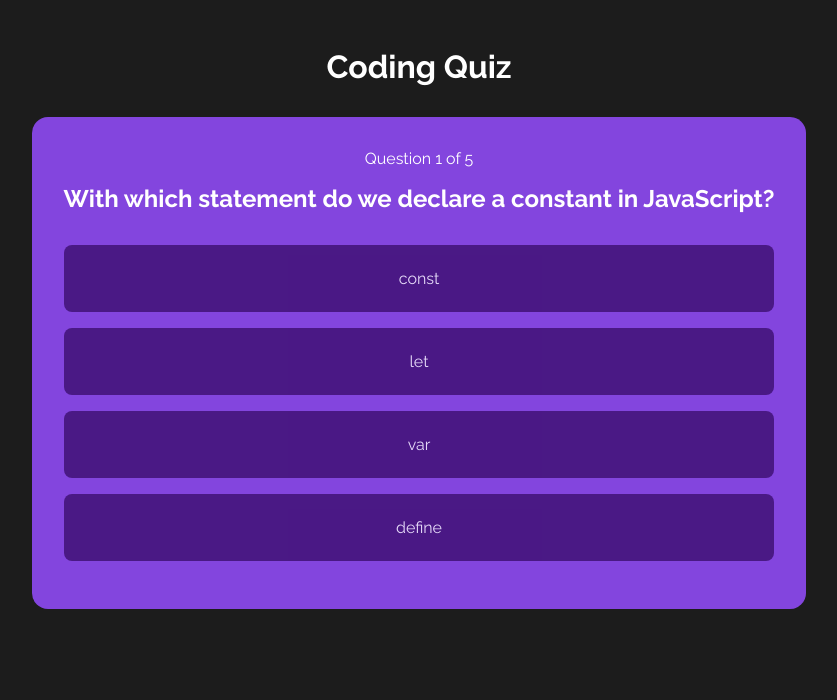
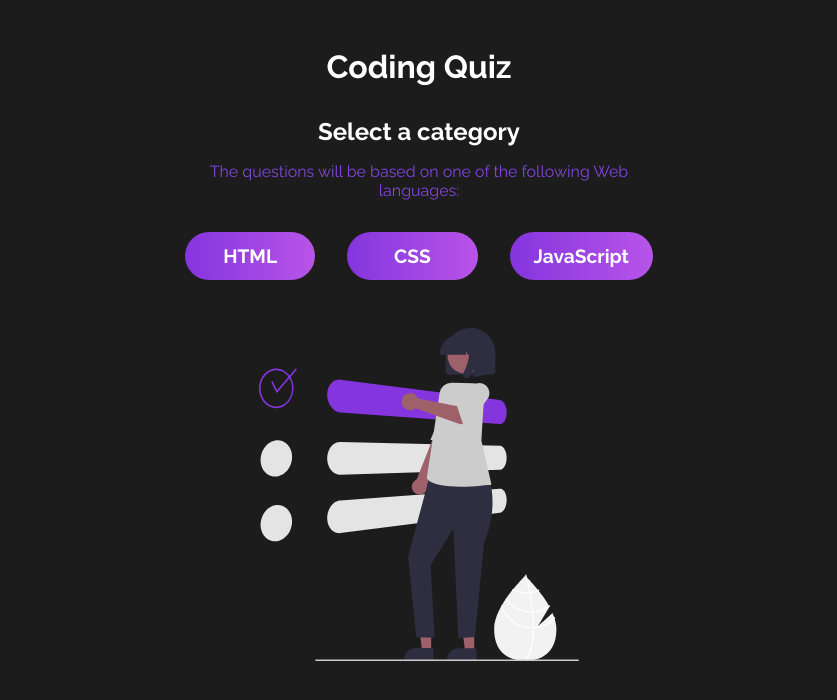
Before and after one commit to mat-afk/coding-quiz, a React (Vite) app: page / in a window 1280 px wide. Both pictures are taken after a click on the button "Start". Shown: the top 700 px of the page, without its empty margins (221-1058 px from the left). Built offline with nearby package versions, Linux system fonts and the light colour scheme.

Commit message:
feat: category selection component

```diff
--- a/src/App.jsx
+++ b/src/App.jsx
@@ -2,6 +2,7 @@ import { useContext, useEffect } from "react";
 
 import { QuizContext } from "./context/quiz";
 import StartingPage from "./components/StartingPage";
+import CategorySelection from "./components/CategorySelection";
 import Question from "./components/Question";
 import GameFinished from "./components/GameFinished";
 
@@ -18,6 +19,7 @@ function App() {
     <div className="App">
       <h1>Coding Quiz</h1>
       {quizState.stage === "Start" && <StartingPage />}
+      {quizState.stage === "Category" && <CategorySelection />}
       {quizState.stage === "Quiz" && <Question />}
       {quizState.stage === "End" && <GameFinished />}
     </div>
--- /dev/null
+++ b/src/components/CategorySelection.css
@@ -0,0 +1,28 @@
+#category-container {
+  text-align: center;
+  max-width: 500px;
+}
+
+#category-container h2,
+#category-container p {
+  margin-bottom: 1rem;
+}
+
+#category-container p {
+  color: #8345de;
+}
+
+#category-container img {
+  margin: 2rem auto;
+  max-width: 320px;
+}
+
+#category-container button {
+  margin: 1rem;
+  width: 150px;
+}
+
+#categories {
+  display: flex;
+  align-items: center;
+}
--- /dev/null
+++ b/src/components/CategorySelection.jsx
@@ -0,0 +1,23 @@
+import { useContext } from "react";
+import { QuizContext } from "../context/quiz";
+
+import CategorySelectionIcon from "../assets/category.svg";
+
+import "./CategorySelection.css";
+
+const CategorySelection = () => {
+  return (
+    <div id="category-container">
+      <h2>Select a category</h2>
+      <p>The questions will be based on one of the following Web languages:</p>
+      <div id="categories">
+        <button>HTML</button>
+        <button>CSS</button>
+        <button>JavaScript</button>
+      </div>
+      <img src={CategorySelectionIcon} alt="Category selection icon" />
+    </div>
+  );
+};
+
+export default CategorySelection;
--- a/src/context/quiz.jsx
+++ b/src/context/quiz.jsx
@@ -1,7 +1,7 @@
 import { createContext, useReducer } from "react";
-import questions from "../data/questions.js";
+import questions from "../data/questions_complete.js";
 
-const STAGES = ["Start", "Quiz", "End"];
+const STAGES = ["Start", "Category", "Quiz", "End"];
 
 const initialState = {
   stage: STAGES[0],
```
